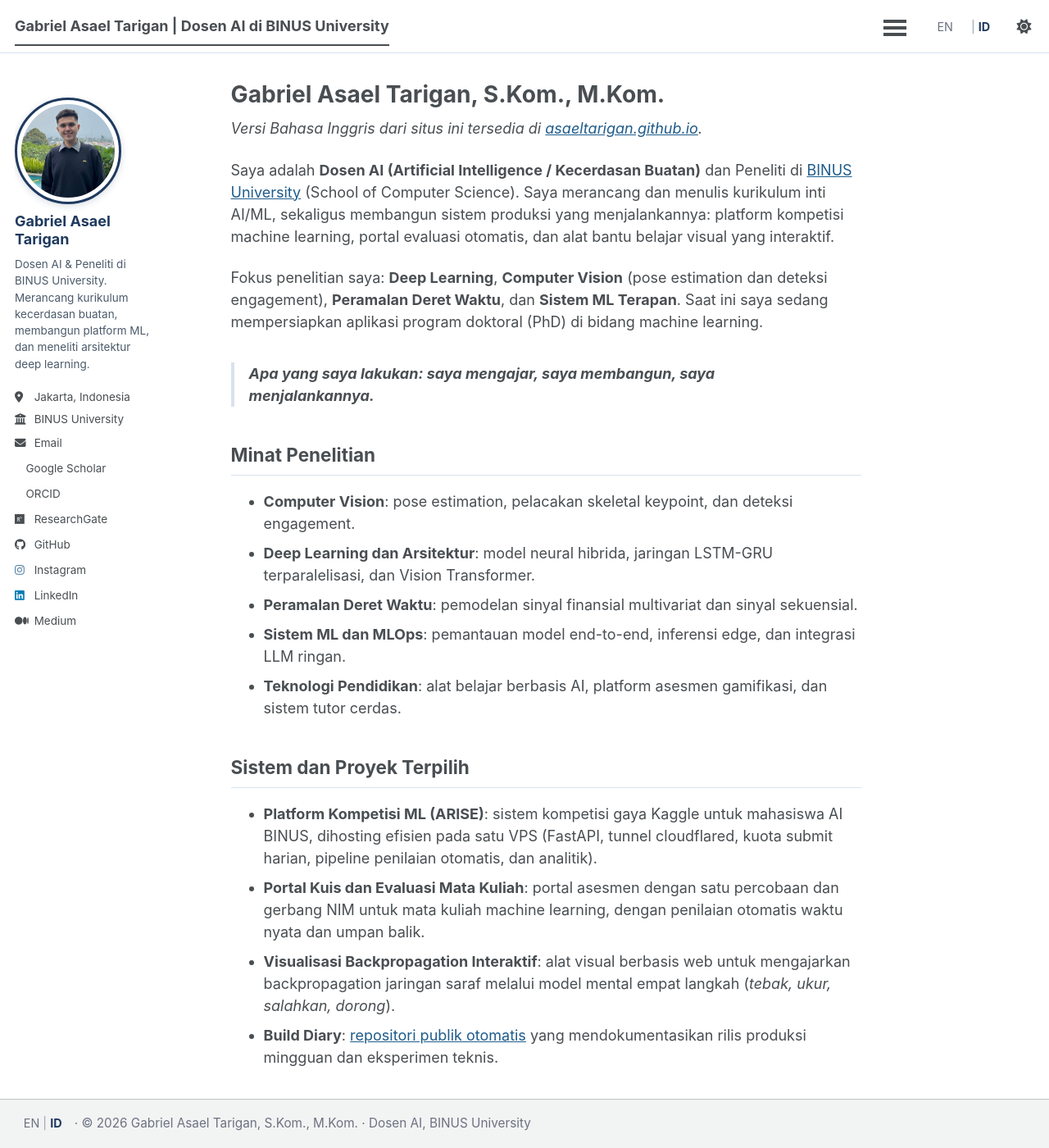
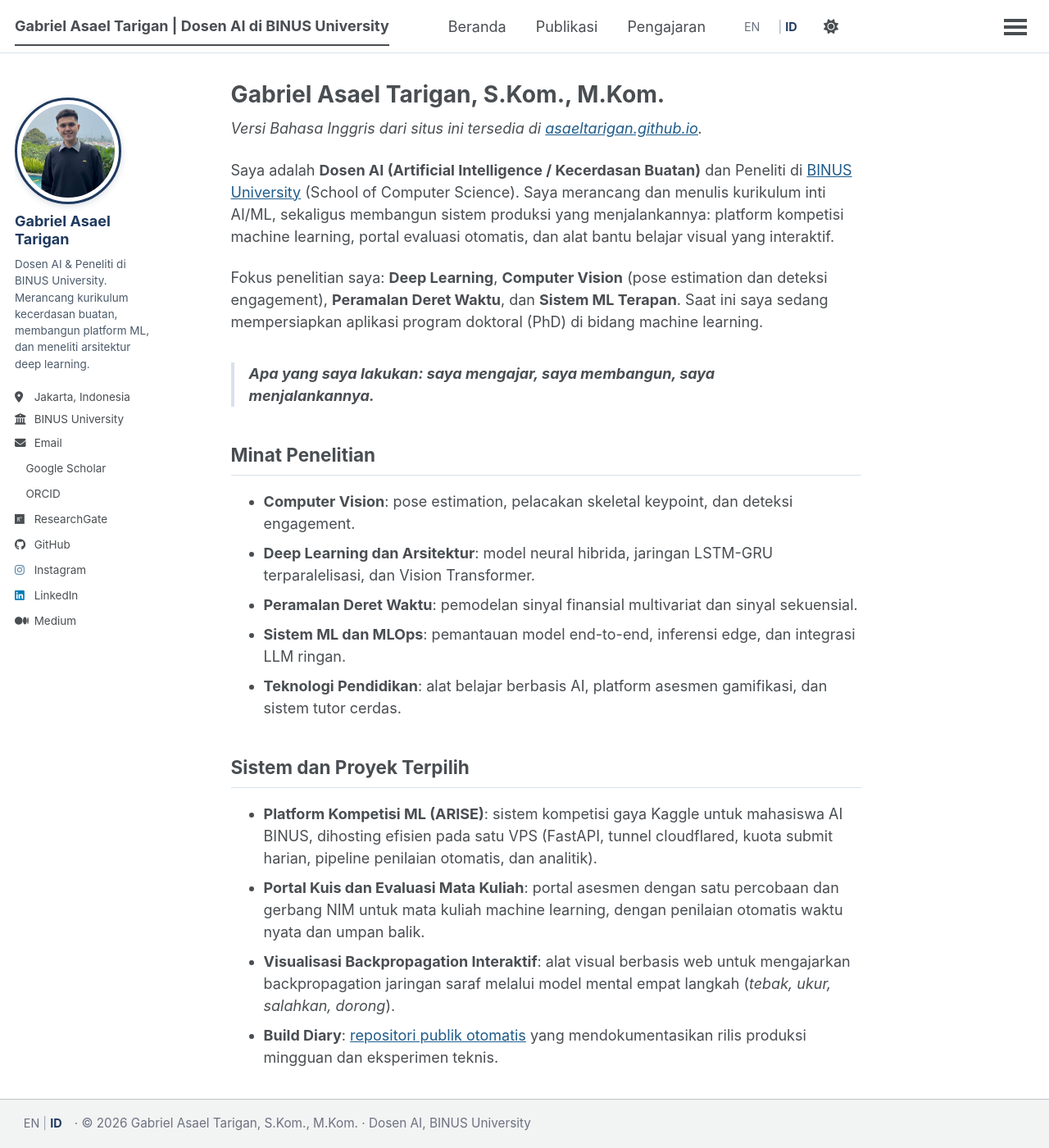
Before and after one commit to asaeltarigan/id, a Jekyll site: the page built from _pages/about.md, in a window 1280 px wide and 1400 px high. Shown: the whole window at 82% size. Built offline with Jekyll 4.4.1, drawn with Linux system fonts in a browser that asks for light colours; a style sheet for code colours, icons or effects is not loaded; part of the change alters nothing that is shown.

Commit message:
Revert nav experiment: restore classic inline top nav (burger overflow-only, far right)

```diff
--- a/_includes/footer.html
+++ b/_includes/footer.html
@@ -2,67 +2,6 @@
   <span class="lang-nav"><a href="https://asaeltarigan.github.io/" hreflang="en" lang="en">EN</a><span class="lang-sep"> | </span><span class="lang-cur" lang="id">ID</span></span> &middot;
   &copy; {{ site.time | date: '%Y' }} Gabriel Asael Tarigan, S.Kom., M.Kom. &middot; Dosen AI, BINUS University
 </div>
-<script>
-  /* Responsive nav controller: flex-based overflow handling (replaces the theme's
-     width-table greedy logic so controls can pin right with no dead gap) */
-  (function () {
-    var nav = document.querySelector("#site-nav");
-    if (!nav) return;
-    var ul = nav.querySelector(".visible-links");
-    var hidden = nav.querySelector(".hidden-links");
-    var btn = nav.querySelector("button");
-    if (!ul || !hidden || !btn) return;
-    function isPersist(li) { return li.classList.contains("persist"); }
-    function update() {
-      // 1) bring all hidden items back to their slot (before the controls cluster)
-      while (hidden.firstChild) {
-        var anchor = ul.querySelector(".burger-cell") || ul.querySelector(".persist.tail") || null;
-        if (anchor) ul.insertBefore(hidden.firstChild, anchor);
-        else ul.appendChild(hidden.firstChild);
-      }
-      // 2) hide rightmost non-persist items until content fits the nav
-      var avail = nav.clientWidth;
-      var guard = 0;
-      while (ul.scrollWidth > avail && guard++ < 50) {
-        var lis = Array.prototype.slice.call(ul.children).filter(function (li) { return !isPersist(li); });
-        if (!lis.length) break;
-        var last = lis[lis.length - 1];
-        hidden.insertBefore(last, hidden.firstChild);
-      }
-      // 3) show the burger only when something is tucked away
-      btn.classList.toggle("hidden", hidden.children.length === 0);
-    }
-    var t;
-    function schedule() { clearTimeout(t); t = setTimeout(update, 60); }
-    window.addEventListener("resize", schedule);
-    // The theme's greedy-nav also runs on load/resize and re-hides items with its
-    // own logic; poll until our flex-based result is the stable, last word.
-    var attempts = 0;
-    (function loop() {
-      update();
-      if (++attempts < 16) setTimeout(loop, 250);
-    })();
-  })();
-</script>
-<script>
-  /* Dropdown (burger) menu: open aligned under the burger, not at the nav's right edge */
-  (function () {
-    var nav = document.querySelector("#site-nav");
-    var btn = nav ? nav.querySelector("button") : null;
-    var hl = nav ? nav.querySelector(".hidden-links") : null;
-    if (!nav || !btn || !hl) return;
-    function place() {
-      if (hl.classList.contains("hidden")) return;
-      var n = nav.getBoundingClientRect();
-      var b = btn.getBoundingClientRect();
-      hl.style.right = Math.round(n.right - b.right) + "px";
-      hl.style.left = "auto";
-    }
-    btn.addEventListener("click", function () { setTimeout(place, 0); });
-    window.addEventListener("resize", place);
-    document.addEventListener("keydown", function (e) { if (e.key === "Escape") place(); });
-  })();
-</script>
 <script>
   /* Sidebar scroll-down hint: small arrow when the sidebar can scroll further */
   (function () {
--- a/_includes/head.html
+++ b/_includes/head.html
@@ -78,4 +78,4 @@
 
 <!-- For all browsers -->
 <link rel="stylesheet" href="{{ base_path }}/assets/css/main.css">
-<link rel="stylesheet" href="{{ base_path }}/assets/css/custom.css?v=16">
+<link rel="stylesheet" href="{{ base_path }}/assets/css/custom.css?v=17">
--- a/_includes/masthead.html
+++ b/_includes/masthead.html
@@ -3,6 +3,7 @@
   <div class="masthead__inner-wrap">
     <div class="masthead__menu">
       <nav id="site-nav" class="greedy-nav">
+        <button><span class="navicon"></span></button>
         <ul class="visible-links">
           <li class="masthead__menu-item masthead__menu-item--lg persist {% if page.url == '/' or page.url == '/index.html' %}selected{% endif %}">
             <a href="{{ base_path }}/">{{ site.title }}</a>
@@ -17,9 +18,6 @@
               <a href="{{ domain }}{{ link.url }}">{{ link.title }}</a>
             </li>
           {% endfor %}
-          <li class="masthead__menu-item persist burger-cell">
-            <button aria-label="toggle menu"><span class="navicon"></span></button>
-          </li>
           <li class="masthead__menu-item persist tail lang-nav">
             <a href="https://asaeltarigan.github.io/" hreflang="en" lang="en">EN</a><span class="lang-sep"> | </span><span class="lang-cur" lang="id">ID</span>
           </li>
--- a/assets/css/custom.css
+++ b/assets/css/custom.css
@@ -257,13 +257,9 @@ html[data-theme="dark"] .lang-nav .lang-cur { color: #e2e8f0; }
 html[data-theme="dark"] .lang-nav a { color: #94a3b8; }
 html[data-theme="dark"] .lang-nav a:hover { color: #2dd4bf; }
 
-/* Burger now lives INSIDE the visible list (before the lang switcher): make it a normal in-flow nav item */
-.greedy-nav .visible-links button { position: static; right: auto; z-index: auto; }
-
-/* Nav = flex row: brand left (shrinks + ellipsis on narrow), controls pinned right,
-   overflow items handled by the responsive controller in footer.html */
-.greedy-nav .visible-links { display: flex; align-items: center; }
-.greedy-nav .visible-links > li { flex-shrink: 0; }
-.greedy-nav .visible-links > .masthead__menu-item--lg { flex-shrink: 1; min-width: 0; }
-.greedy-nav .visible-links > .masthead__menu-item--lg a { overflow: hidden; text-overflow: ellipsis; white-space: nowrap; }
-.greedy-nav .visible-links .burger-cell { margin-left: auto; }
+/* Mobile masthead: keep controls (lang switcher + theme toggle) on the same
+   top row as the burger so they don't sink below the wrapped brand title */
+@media (max-width: 768px) {
+  .greedy-nav .visible-links { padding-right: 44px; }
+  .masthead__menu-item.persist.tail { vertical-align: top; }
+}
```
